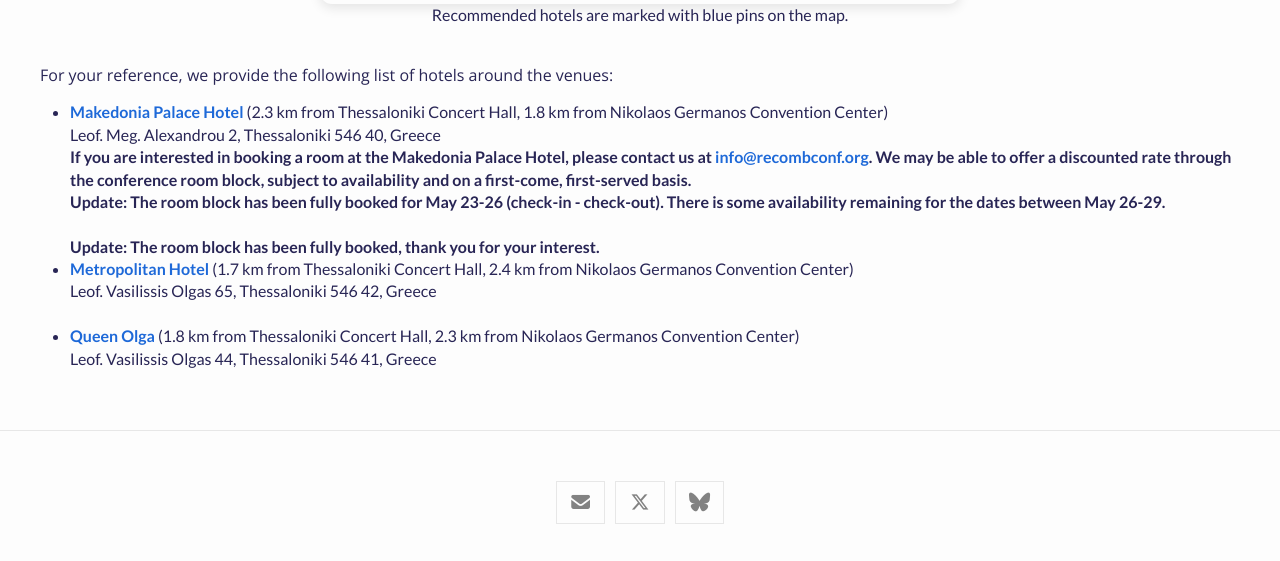
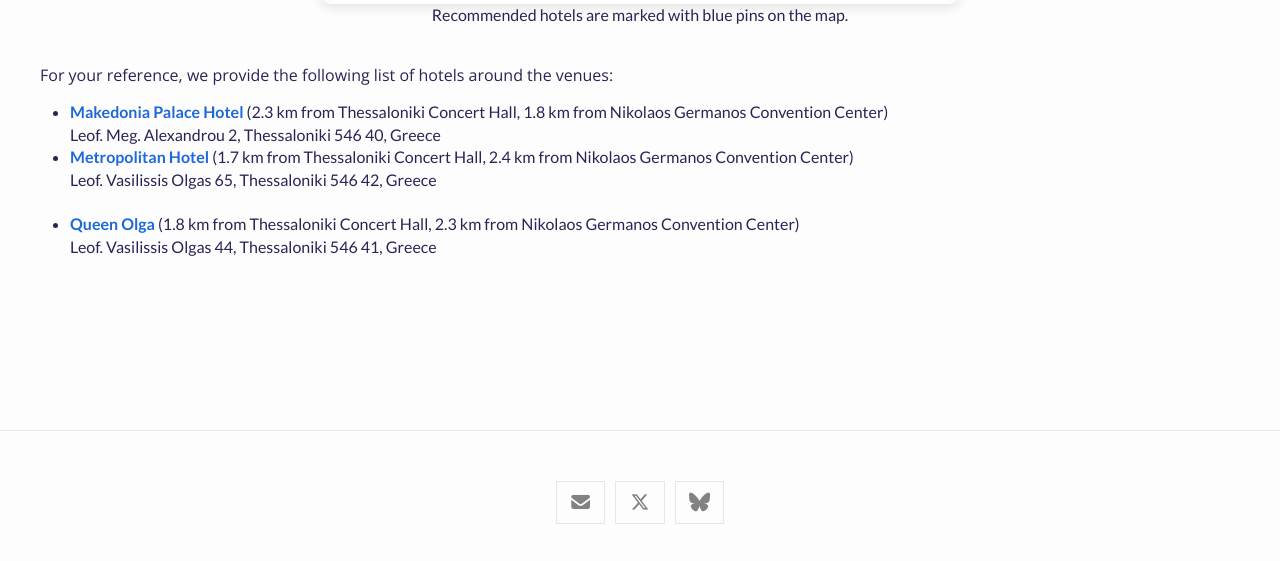
Before and after one commit to recomb-conference/recomb2026, a Jekyll site: the page built from hotels.md, in a window 1280 px wide and 1349 px high. Shown: the part 788-1349 px from the top of the window. Built offline with Jekyll 4.4.1, drawn with Linux system fonts in a browser that asks for light colours; nearby versions of some CDN libraries.

Commit message:
Update hotels.md

```diff
--- a/hotels.md
+++ b/hotels.md
@@ -23,9 +23,6 @@
 
 * [**Makedonia Palace Hotel**](https://makedoniapalace.com/) (2.3 km from Thessaloniki Concert Hall, 1.8 km from Nikolaos Germanos Convention Center)
   <br>Leof. Meg. Alexandrou 2, Thessaloniki 546 40, Greece<br>
-  **If you are interested in booking a room at the Makedonia Palace Hotel, please contact us at [info@recombconf.org](mailto:info@recombconf.org). We may be able to offer a discounted rate through the conference room block, subject to availability and on a first-come, first-served basis.** <br>
-  **Update: The room block has been fully booked for May 23-26 (check-in - check-out). There is some availability remaining for the dates between May 26-29.** <br><br>
-  **Update: The room block has been fully booked, thank you for your interest.**
 * [**Metropolitan Hotel**](https://www.metropolitan.gr/en/) (1.7 km from Thessaloniki Concert Hall, 2.4 km from Nikolaos Germanos Convention Center)
   <br>Leof. Vasilissis Olgas 65, Thessaloniki 546 42, Greece <br><br>
 * [**Queen Olga**](https://www.queenolga.gr/) (1.8 km from Thessaloniki Concert Hall, 2.3 km from Nikolaos Germanos Convention Center)
```
